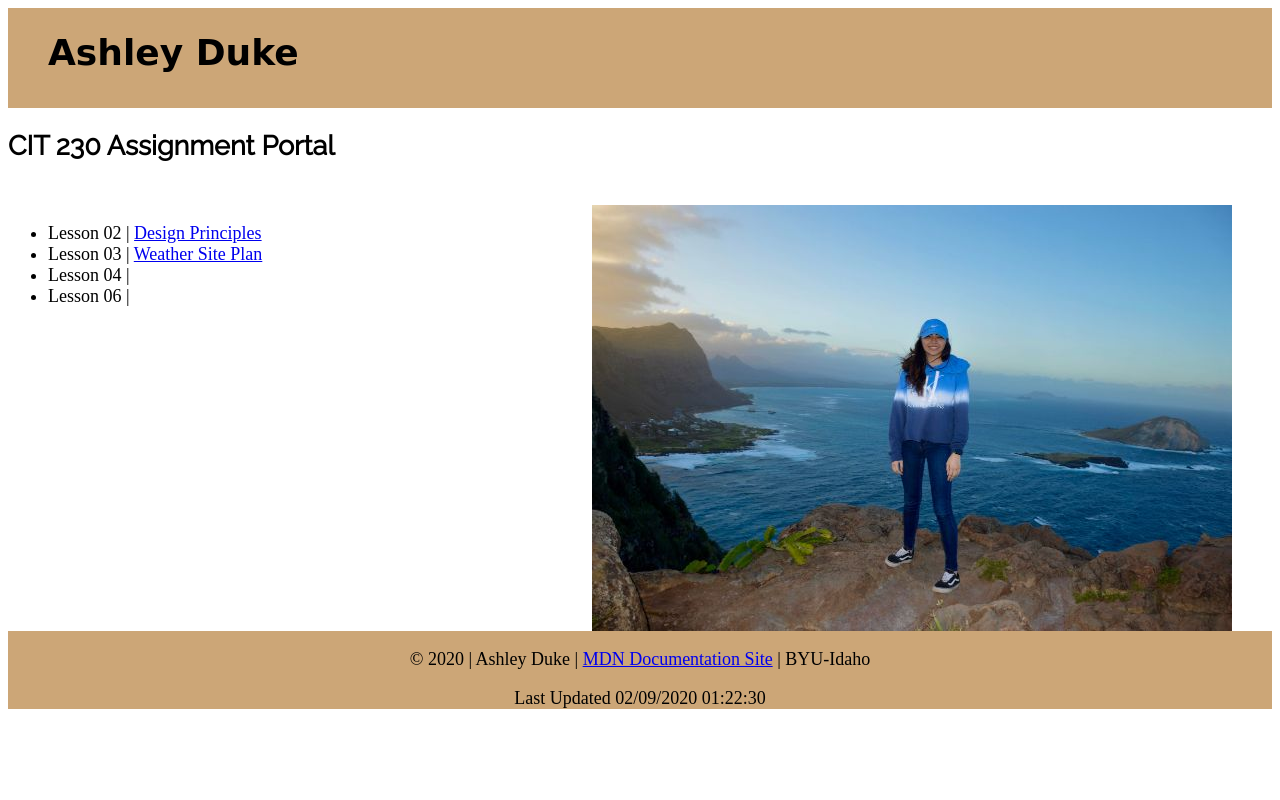
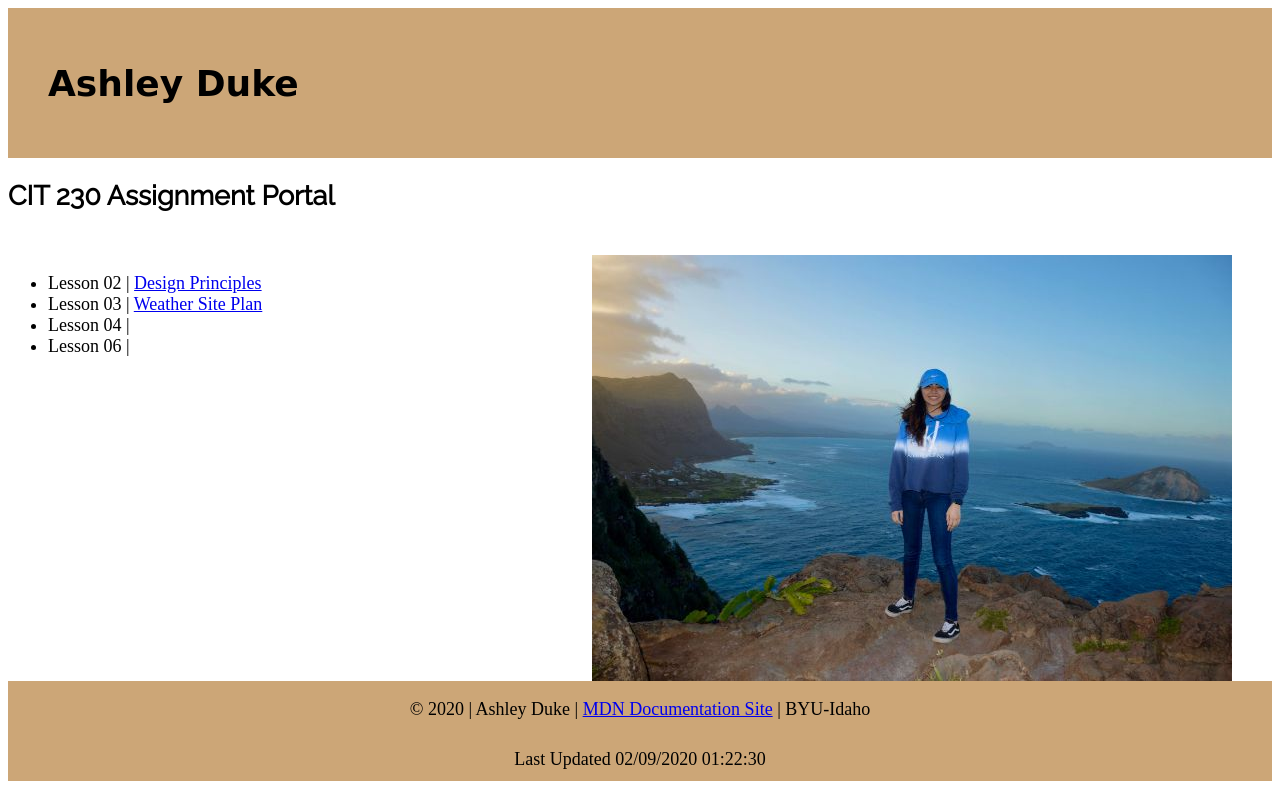
Before and after one commit to dukea2/1dukea2.github.io, a plain HTML site: page index.html in a window 1280 px wide. Drawn offline with Linux system fonts and the light colour scheme; a web font is replaced by a local one.

Commit message:
homepage display

```diff
--- a/styles.css
+++ b/styles.css
@@ -11,9 +11,9 @@ html{
 
 #wrapper{
     background-color: #cca677;
-    height: 100px;
-    display: grid;
-    vertical-align: middle;
+    height: 150px;
+    display: flex;
+    align-items: center;
 }
 
 #title{
@@ -32,8 +32,9 @@ img{
 
 footer {
     clear: both;
+    display: grid;
     background-color: #cca677;
-    align-content: center;
+    height: 100px;
     text-align: center;
 }
 
```
